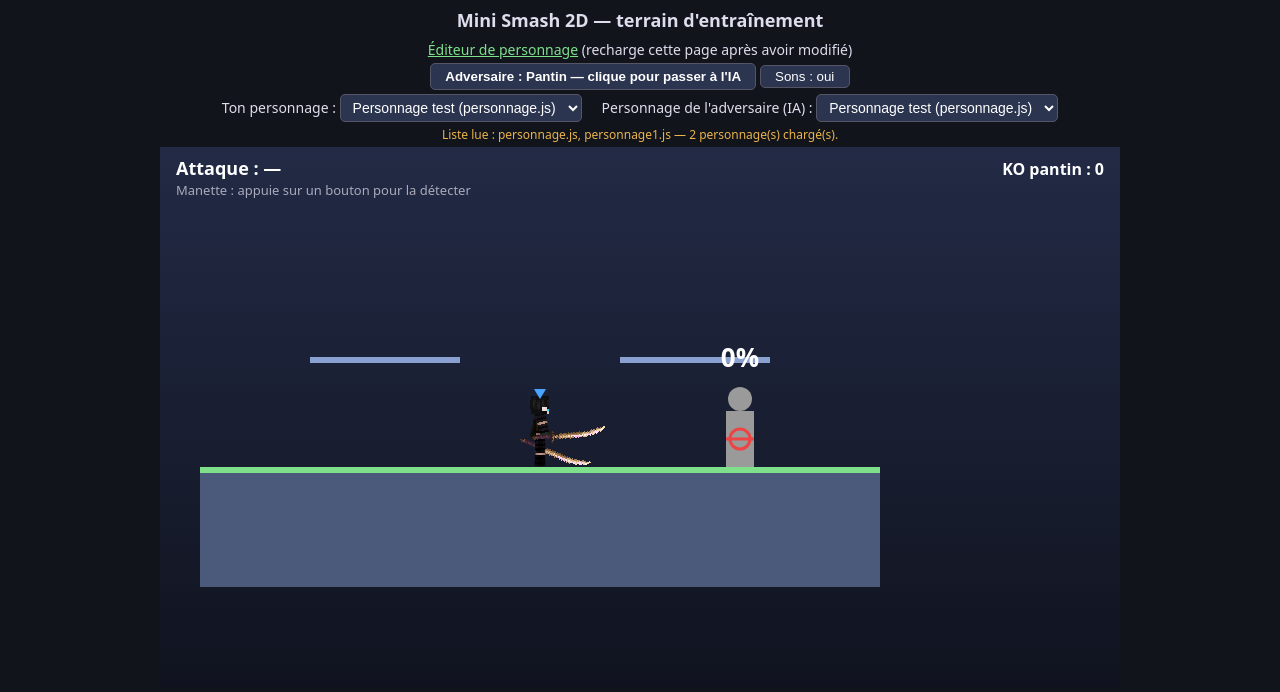
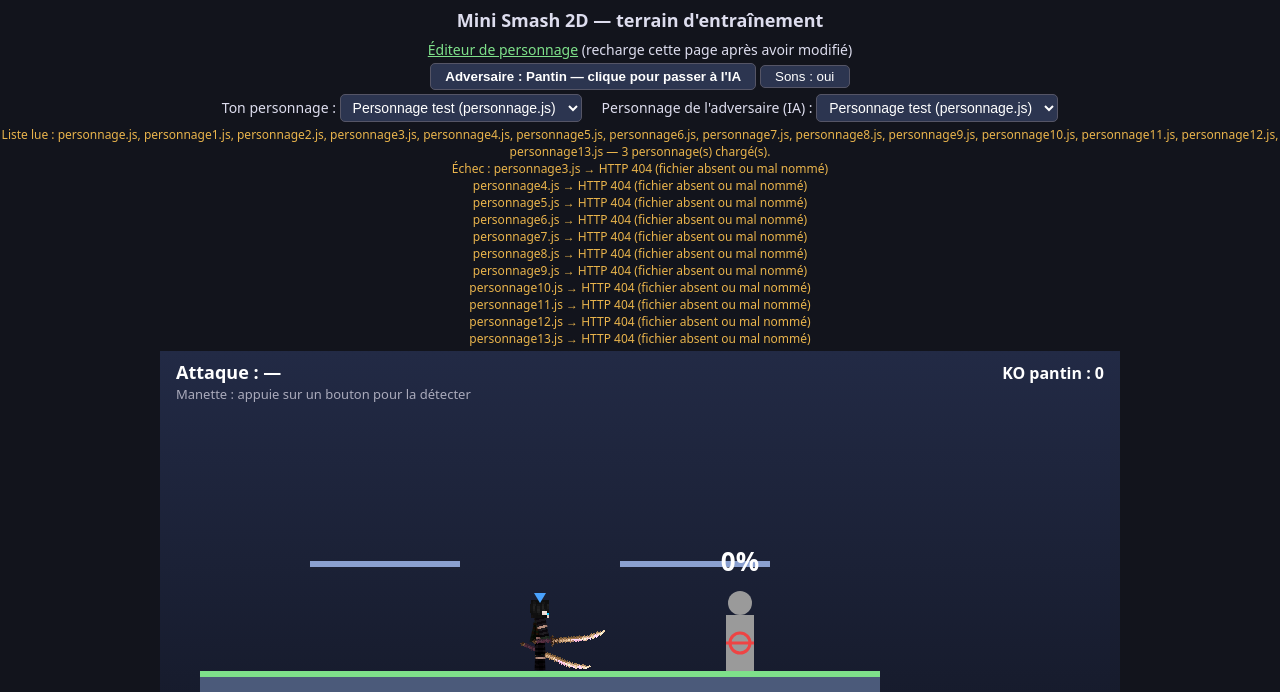
Before and after one commit to BabaLeBob/smash-test, a plain HTML site: page index.html in a window 1280 px wide. Shown: the top 692 px of the page. Drawn offline with Linux system fonts and the light colour scheme; no server answers.

Commit message:
Update index.html

```diff
--- a/index.html
+++ b/index.html
@@ -71,7 +71,7 @@ const jp=a=>cur[a]&&pr[a]===fr,bp=a=>pr[a]!==undefined&&fr-pr[a]<=4,tapped=a=>cu
 // ---- monde
 const BZ={l:-650,r:1610,t:-650,b:1000},cam={x:480,y:270,z:1,init:0},GR=.5,B={x:140,y:400,w:680,h:120},SP=[{x:250,y:290,w:150},{x:560,y:290,w:150}],PL=[B,...SP];
 // ---- LISTE DES PERSONNAGES : ajoute ici le nom de chaque fichier personnage (le premier doit rester personnage.js)
-const ROSTER=['personnage.js', 'personnage1.js'];
+const ROSTER=['personnage.js', 'personnage1.js', 'personnage2.js', 'personnage3.js', 'personnage4.js', 'personnage5.js', 'personnage6.js', 'personnage7.js', 'personnage8.js', 'personnage9.js', 'personnage10.js', 'personnage11.js', 'personnage12.js', 'personnage13.js'];
 let CH=loadChar(),M=CH.moves,PH=CH.phys;
 const CHARS=[{file:'personnage.js',data:CH}];let CP=CH,CA=CH;
 function parseChar(t){t=t.replace(/^\ufeff/,'');let i=t.search(/CHAR_DEFAULT\s*=/);if(i<0)i=t.indexOf('{');else i=t.indexOf('{',i);
```
